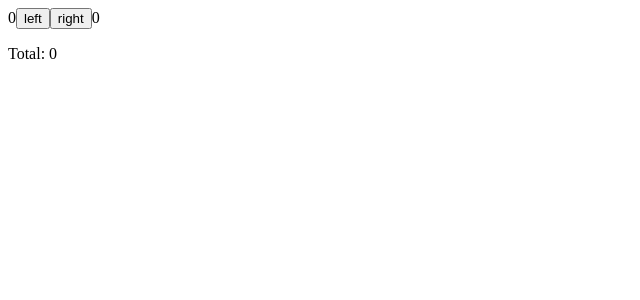
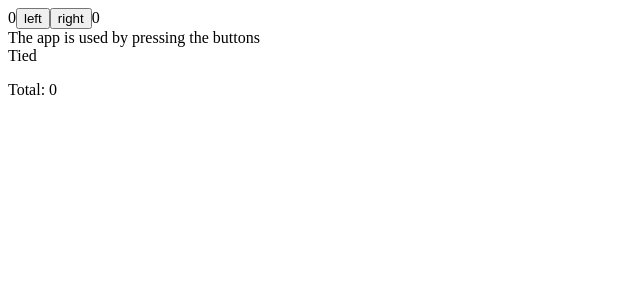
Before and after one commit to AndreArabejo/fullstack-open, a React (Vite) app in the folder part1/material/: page / in a window 1280 px wide. Shown: the top 300 px of the page, without its empty margins (0-640 px from the left). Built offline with nearby package versions, Linux system fonts and the light colour scheme.

Commit message:
1d reps 4-6

```diff
--- a/part1/material/src/App.jsx
+++ b/part1/material/src/App.jsx
@@ -1,10 +1,31 @@
 import { useState } from "react"
+
+const History = (props) => {
+  console.log('props value is ', props)
+  if (props.allClicks.length === 0) {
+    return <div>The app is used by pressing the buttons</div>
+  }
+  return <div>Button press history: {props.allClicks.join(' ')}</div>
+}
+
+const Leader = ({left, right}) => {
+  //if equal
+  if (left === right) {
+    return <div>Tied</div>
+  }
+  //if left > right
+  if (left > right) {
+    return <div>Left is winning</div>
+  }
+  //if left < right
+  return <div>Right is winning</div>
+
+}
 
 const App = () => {
   const [left, setLeft] = useState(0)
   const [right, setRight] = useState(0)
   const [allClicks, setAll] = useState([])
-  const [total, setTotal] = useState(0)
 
   const handleLeftClick = () => {
     setAll(allClicks.concat('L'))
@@ -21,7 +42,8 @@ const App = () => {
       <button onClick={handleLeftClick}>left</button>
       <button onClick={handleRightClick}>right</button>
       {right}
-      <p>{allClicks.join(' ')}</p>
+      <History allClicks={allClicks} />
+      <Leader left={left} right={right} />
       <p>Total: {left + right}</p>
     </div>
   )
```
